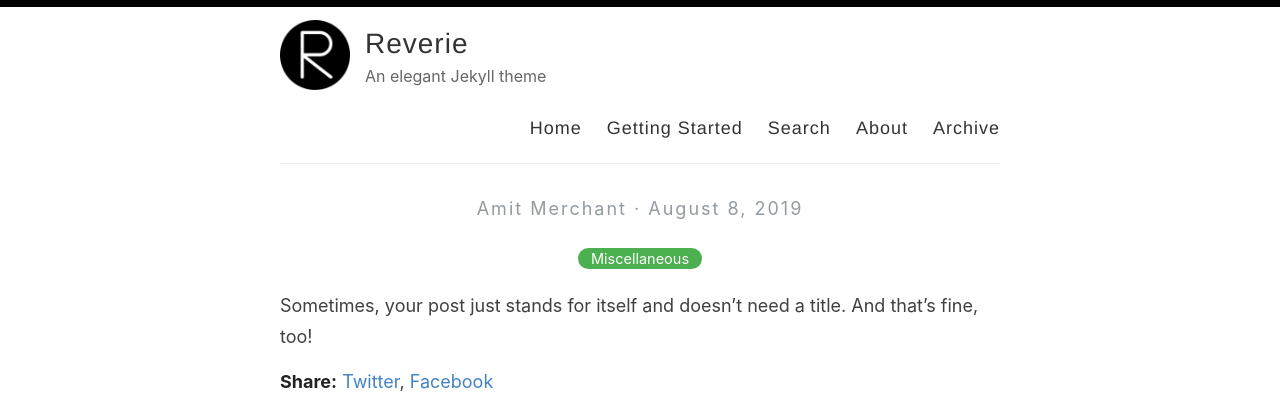
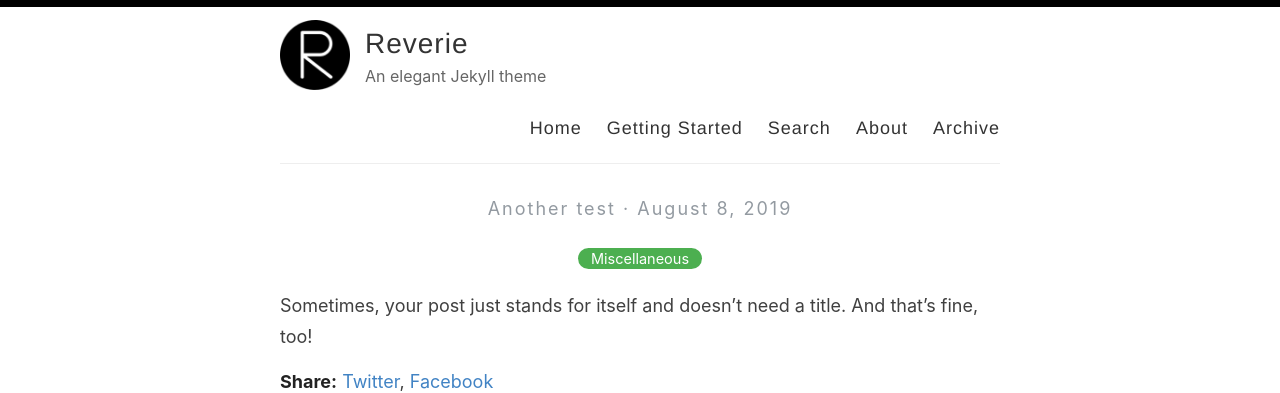
Before and after one commit to Epsilon17/PersonalPageTest2, a Jekyll site: the page built from _posts/2019-08-08-no-title-posts.md, in a window 1280 px wide. Shown: the top 393 px of the page. Built offline with Jekyll 4.4.1, drawn with Linux system fonts in a browser that asks for light colours; part of the change alters nothing that is shown.

Commit message:
Update _config.yml

```diff
--- a/_config.yml
+++ b/_config.yml
@@ -6,7 +6,7 @@
 name: Reverie
 
 # Name of the author
-author: Amit Merchant
+author: Another test
 
 # Short bio or description (displayed in the header)
 description: An elegant Jekyll theme
@@ -48,8 +48,8 @@ google_analytics: UA-43339302-11
 
 # Your website URL (e.g. http://amitmerchant1990.github.io or http://www.amitmerchant.com)
 # Used for Sitemap.xml and your RSS feed
-url: http://www.amitmerchant.com/reverie
-enforce_ssl: https://www.amitmerchant.com/reverie
+url:
+enforce_ssl:
 
 # If you're hosting your site at a Project repository on GitHub pages
 # (http://yourusername.github.io/repository-name)
```
